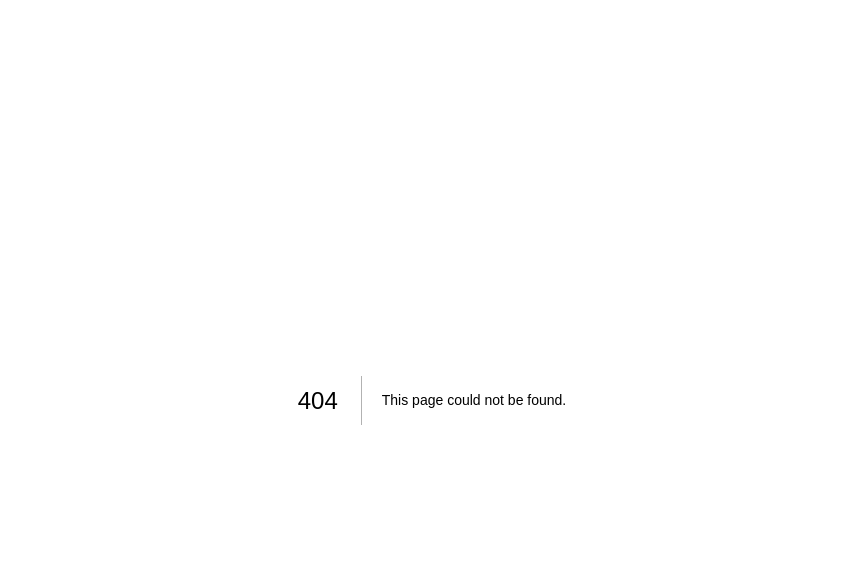
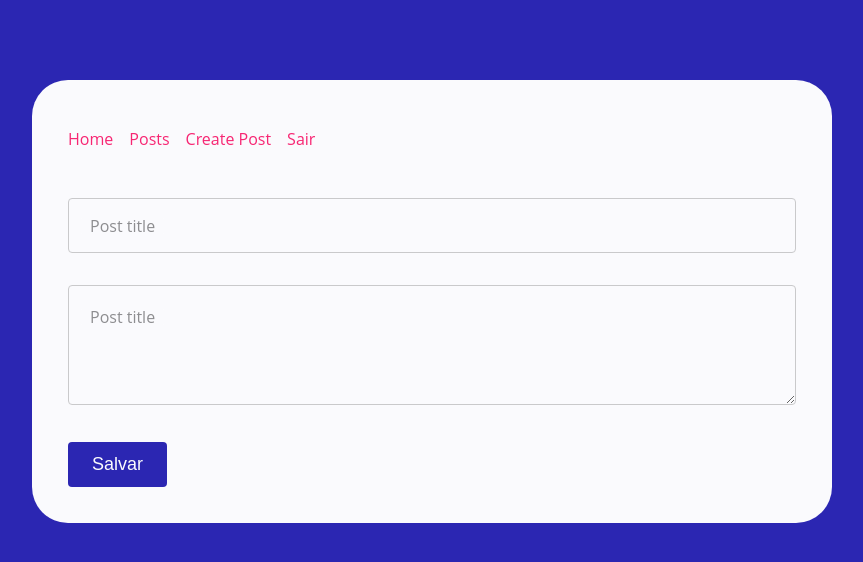
Before and after one commit to AlexMarquesAlves/Project-7-user-authentication-reactjs-nextjs-fontend, a Next.js app: page /create-post in a window 1280 px wide. Before the commit this address had no page. Shown: the top 562 px of the page, without its empty margins (208-1071 px from the left). Built offline with nearby package versions, Linux system fonts and the light colour scheme; no server answers; sample sign-in values are in the browser's storage.

Commit message:
Componente privado

```diff
--- /dev/null
+++ b/src/components/FormPost/index.tsx
@@ -0,0 +1,55 @@
+import React, { useState } from 'react';
+import { Button } from '../Button';
+import { TextInput } from '../TextInput';
+
+export type StrapiPost = {
+  id?: string;
+  title: string;
+  content: string;
+};
+
+export type FormPostProps = {
+  onSave?: (post: StrapiPost) => Promise<void>;
+  post?: StrapiPost;
+};
+
+export const FormPost = ({ post, onSave }: FormPostProps) => {
+  const { title = '', content = '', id = '' } = post || {};
+  const [newTitle, setNewTitle] = useState(title);
+  const [newContent, setNewContent] = useState(content);
+  const [saving, setSaving] = useState(false);
+
+  const handleSubmit = async (event: React.FormEvent) => {
+    setSaving(true);
+    event.preventDefault();
+
+    const newPost = { id, title: newTitle, content: newContent };
+
+    if (onSave) {
+      await onSave(newPost);
+    }
+
+    setSaving(false);
+  };
+
+  return (
+    <form onSubmit={handleSubmit}>
+      <TextInput
+        name="post-title"
+        label="Post title"
+        value={newTitle}
+        onInputChange={(v) => setNewTitle(v)}
+      />
+      <TextInput
+        name="post-title"
+        label="Post title"
+        value={newContent}
+        onInputChange={(v) => setNewContent(v)}
+        as="textarea"
+      />
+      <Button type="submit" disabled={saving}>
+        {saving ? 'Salvando...' : 'Salvar'}
+      </Button>
+    </form>
+  );
+};
--- /dev/null
+++ b/src/components/PrivateComponent/index.tsx
@@ -0,0 +1,23 @@
+import { useSession } from 'next-auth/client';
+import React from 'react';
+import { frontEndRedirect } from '../../utils/front-end-redirect';
+
+export type PrivateComponentProps = {
+  children: React.ReactNode;
+};
+
+export const PrivateComponent = ({ children }: PrivateComponentProps) => {
+  const [session, loading] = useSession();
+
+  if (!session && !loading) {
+    return frontEndRedirect();
+  }
+
+  if (typeof window !== 'undefined' && loading) return null;
+
+  if (!session) {
+    return <p>Você não está autenticado</p>;
+  }
+
+  return children;
+};
--- /dev/null
+++ b/src/components/templates/UpdatePost/index.tsx
@@ -0,0 +1,37 @@
+import { useSession } from 'next-auth/client';
+import { gqlClient } from '../../../graphql/client';
+import { GQL_MUTATION_UPDATE_POST } from '../../../graphql/mutations/post';
+import { FormPost, StrapiPost } from '../../FormPost';
+import { Wrapper } from '../../Wrapper';
+
+export type UpdatePostTemplateProps = {
+  post: StrapiPost;
+};
+
+export function UpdatePostTemplate({ post }: UpdatePostTemplateProps) {
+  const [session] = useSession();
+
+  const handleSave = async ({ id, title, content }) => {
+    try {
+      await gqlClient.request(
+        GQL_MUTATION_UPDATE_POST,
+        {
+          id,
+          title,
+          content,
+        },
+        {
+          Authorization: `Bearer ${session.accessToken}`,
+        },
+      );
+    } catch (e) {
+      alert('Erro ao salvar o post');
+    }
+  };
+
+  return (
+    <Wrapper>
+      <FormPost onSave={handleSave} post={post} />
+    </Wrapper>
+  );
+}
--- /dev/null
+++ b/src/pages/[id].tsx
@@ -0,0 +1,20 @@
+import { GetServerSideProps } from 'next';
+import { getSession } from 'next-auth/client';
+import { StrapiPost } from '../components/FormPost';
+import { PrivateComponent } from '../components/PrivateComponent';
+import { UpdatePostTemplate } from '../components/templates/UpdatePost';
+import { gqlClient } from '../graphql/client';
+import { GQL_QUERY_GET_POST } from '../graphql/queries/post';
+import { serverSideRedirect } from '../utils/server-side-redirect';
+
+export type PostPageProps = {
+  post: StrapiPost;
+};
+
+export default function PostPage({ post }: PostPageProps) {
+  return (
+    <PrivateComponent>
+      <UpdatePostTemplate post={post} />
+    </PrivateComponent>
+  );
+}
```
Also changed, not shown: package.json (+7 -7 lines), 1 other file (tests, documents, lock files or other folders).
